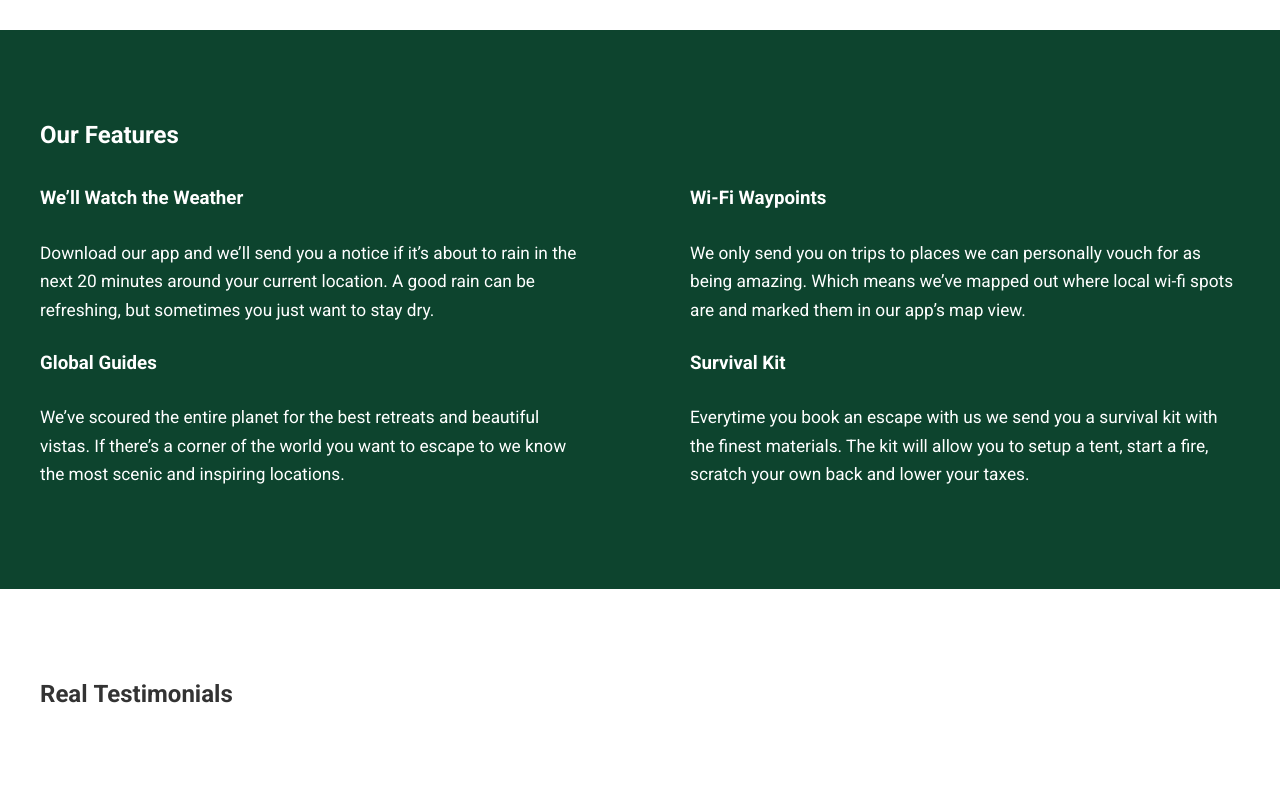
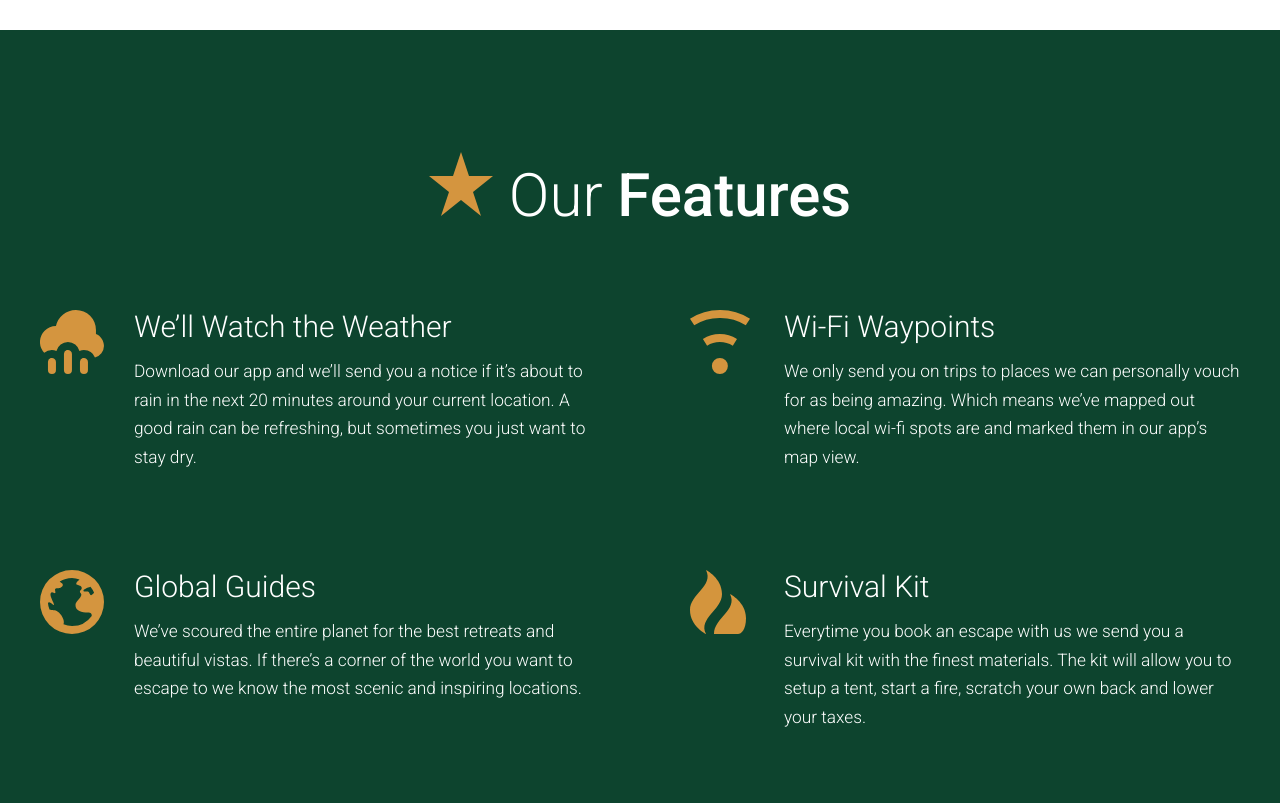
Before and after one commit to madhesca/My-First-Project, a website: page app/index.html in a window 1280 px wide. Shown: the part 2600-3403 px from the top of the page. Drawn offline with Linux system fonts and the light colour scheme.

Commit message:
Completed the Our feature section

```diff
--- /dev/null
+++ b/app/assets/styles/modules/_feature-item.css
@@ -0,0 +1,35 @@
+.feature-item {
+	position: relative;
+	padding-bottom: 2.5rem;
+
+	@mixin atSmall {
+		padding-left: 94px;
+	}
+
+	&__icon {
+		display: block;
+		margin: 0 auto;
+	@mixin atSmall {
+
+		position: absolute;
+		left: 0;
+	}
+
+	}
+
+	&__title {
+		font-size: 1.6rem;
+		font-weight: 300;
+		margin-top: .7em;
+		margin-bottom: .8rem;
+		text-align: center;
+
+	@mixin atSmall {
+		text-align: left;
+		margin-top: 1em;
+		font-size: 1.875rem;
+
+	}
+
+	}
+}
--- a/app/assets/styles/modules/_generic-content-container.css
+++ b/app/assets/styles/modules/_generic-content-container.css
@@ -1,8 +1,9 @@
 .generic-content-container {
 
 	p {
+		font-weight: 300;
 		line-height: 1.65;
-		margin: 1.8rem 0;
+		margin: 0 0 1.8rem 0;
 
 		@mixin atSmall {
 			font-size: 1.08rem;
--- /dev/null
+++ b/app/assets/styles/modules/_section-title.css
@@ -0,0 +1,30 @@
+.section-title {
+	font-size: 2.55rem;
+	font-weight: 300;
+	text-align: center;
+
+	@mixin atSmall {
+		font-size: 3.75rem;
+	}
+
+	strong {
+		font-weight: 500;
+	}
+
+	&__icon {
+
+		display: block;
+		margin-left: auto;
+		margin-right: auto;
+		margin-bottom: .6rem;
+
+	@mixin atSmall {
+		display: inline-block;
+		margin-left: 0;
+		margin-right: 1rem;
+		margin-bottom: 0;
+
+	}
+
+	}
+}
--- a/app/assets/styles/styles.css
+++ b/app/assets/styles/styles.css
@@ -9,3 +9,5 @@
 @import 'modules/_page-section';
 @import 'modules/_row';
 @import 'modules/_generic-content-container';
+@import 'modules/_section-title';
+@import 'modules/_feature-item';
--- a/app/index.html
+++ b/app/index.html
@@ -106,20 +106,22 @@
     </div>
   </div>
 
+  <!--OUR FEATURES STARTS HERE -->
+
   <div id="features" class="page-section page-section--blue" data-matching-link = "#features-link">
     <div class="wrapper">
-      <h2 class="section-title"><span class="icon icon--star  section-title__icon" ></span> Our <strong>Features</strong></h2>
+      <h2 class="section-title"><img class="section-title__icon" src="assets/images/icons/star.svg">Our <strong>Features</strong></h2>
 
       <div class="row row--gutters-large generic-content-container">
 
         <div class="row__medium-6">
            <div class="feature-item">
-             <span class="icon icon--rain feature-item__icon"></span>
+             <img class="feature-item__icon" src="assets/images/icons/rain.svg">
               <h3 class="feature-item__title">We&rsquo;ll Watch the Weather</h3>
               <p>Download our app and we&rsquo;ll send you a notice if it&rsquo;s about to rain in the next 20 minutes around your current location. A good rain can be refreshing, but sometimes you just want to stay dry.</p>
             </div>
           <div class="feature-item">
-            <span class="icon icon--globe feature-item__icon"></span>
+            <img class="feature-item__icon" src="assets/images/icons/globe.svg">
             <h3 class="feature-item__title">Global Guides</h3>
             <p>We&rsquo;ve scoured the entire planet for the best retreats and beautiful vistas. If there&rsquo;s a corner of the world you want to escape to we know the most scenic and inspiring locations.</p>
         </div>
@@ -127,14 +129,14 @@
          <div class="row__medium-6">
 
           <div class="feature-item">
-            <span class="icon icon--wifi feature-item__icon"></span>
+           <img class="feature-item__icon" src="assets/images/icons/wifi.svg">
             <h3 class="feature-item__title">Wi-Fi Waypoints</h3>
             <p>We only send you on trips to places we can personally vouch for as being amazing. Which means we&rsquo;ve mapped out where local wi-fi spots are and marked them in our app&rsquo;s map view.</p>
          </div>
 
 
         <div class="feature-item">
-          <span class="icon icon--fire feature-item__icon"></span>
+          <img class="feature-item__icon" src="assets/images/icons/fire.svg">
           <h3 class="feature-item__title">Survival Kit</h3>
           <p>Everytime you book an escape with us we send you a survival kit with the finest materials. The kit will allow you to setup a tent, start a fire, scratch your own back and lower your taxes.</p>
        </div>
@@ -142,6 +144,8 @@
      </div>
     </div>
    </div>
+
+   <!--OUR FEATURES ENDS HERE --
 
  <!-- START TESTIMONIALS SECTION -->
 
--- a/app/temp/styles/styles.css
+++ b/app/temp/styles/styles.css
@@ -756,6 +756,11 @@ a {
     padding-right: 45px;
   }
 
+.row__b-margin-until-medium {
+    margin-bottom: 1rem;
+
+  }
+
 @media (min-width: 800px){
 
  .row__b-margin-until-medium {
@@ -837,8 +842,9 @@ a {
 	}
 
 .generic-content-container p {
+		font-weight: 300;
 		line-height: 1.65;
-		margin: 1.8rem 0;
+		margin: 0 0 1.8rem 0;
 
 	}
 
@@ -853,3 +859,87 @@ a {
 .generic-content-container p a {
 		font-weight: 700;
 	}
+
+.section-title {
+	font-size: 2.55rem;
+	font-weight: 300;
+	text-align: center;
+}
+
+@media (min-width: 530px){
+
+.section-title {
+		font-size: 3.75rem
+}
+	}
+
+.section-title strong {
+		font-weight: 500;
+	}
+
+.section-title__icon {
+
+		display: block;
+		margin-left: auto;
+		margin-right: auto;
+		margin-bottom: .6rem;
+
+	}
+
+@media (min-width: 530px){
+
+.section-title__icon {
+		display: inline-block;
+		margin-left: 0;
+		margin-right: 1rem;
+		margin-bottom: 0
+
+	}
+	}
+
+.feature-item {
+	position: relative;
+	padding-bottom: 2.5rem;
+}
+
+@media (min-width: 530px){
+
+.feature-item {
+		padding-left: 94px
+}
+	}
+
+.feature-item__icon {
+		display: block;
+		margin: 0 auto;
+
+	}
+
+@media (min-width: 530px){
+
+.feature-item__icon {
+
+		position: absolute;
+		left: 0
+
+	}
+	}
+
+.feature-item__title {
+		font-size: 1.6rem;
+		font-weight: 300;
+		margin-top: .7em;
+		margin-bottom: .8rem;
+		text-align: center;
+
+	}
+
+@media (min-width: 530px){
+
+.feature-item__title {
+		text-align: left;
+		margin-top: 1em;
+		font-size: 1.875rem
+
+	}
+	}
```
